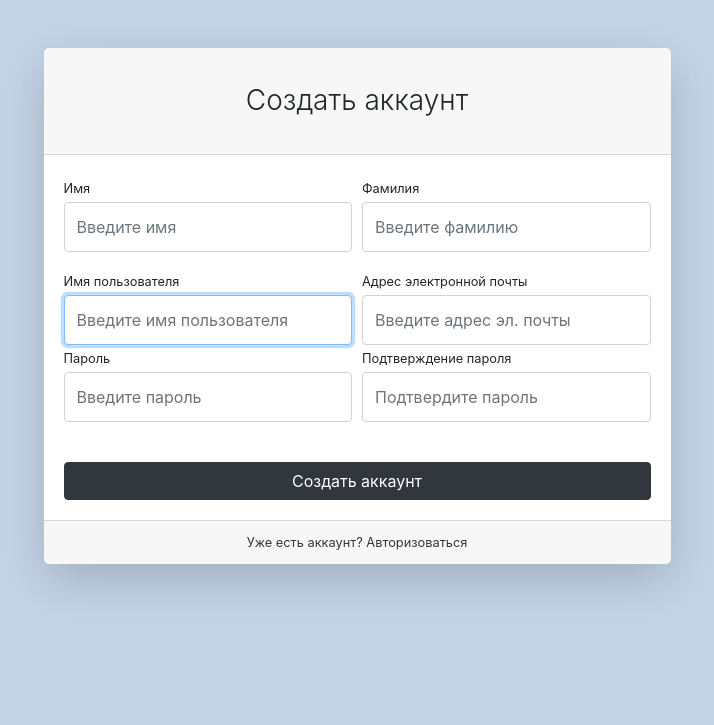
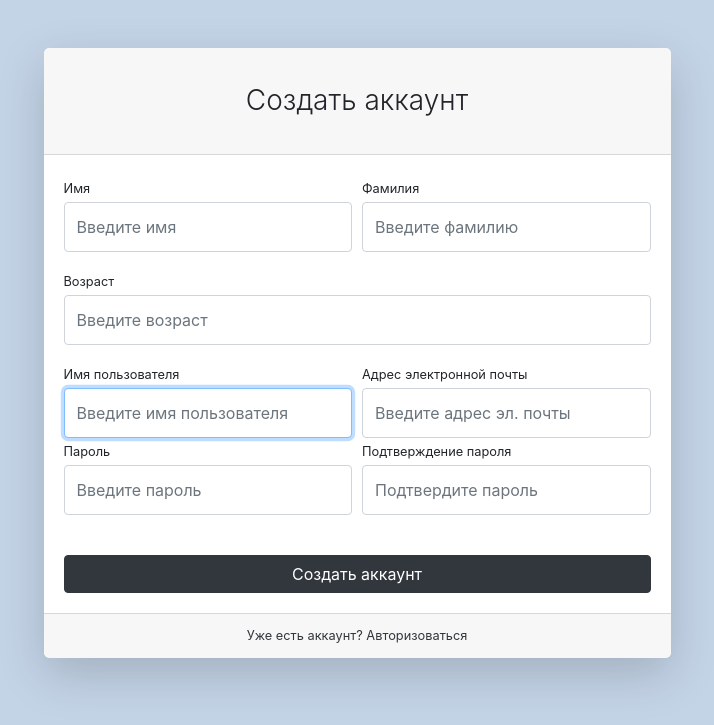
Before and after one commit to Valentin-Butorin/geekshop, a Django app: page /users/registration/ in a window 1280 px wide. Shown: the top 725 px of the page, without its empty margins (283-997 px from the left). Run offline with Django 3.2, Linux system fonts and the light colour scheme; some libraries are stand-ins or nearby versions.

Commit message:
added age field to user model

```diff
--- a/admins/forms.py
+++ b/admins/forms.py
@@ -10,7 +10,7 @@ class UserAdminRegistrationForm(UserRegistrationForm):
 
     class Meta:
         model = User
-        fields = ('username', 'email', 'image', 'first_name', 'last_name', 'password1', 'password2')
+        fields = ('username', 'email', 'image', 'first_name', 'last_name', 'age', 'password1', 'password2')
 
 
 class UserAdminProfileForm(UserProfileForm):
--- a/admins/templates/admins/admin-users-read.html
+++ b/admins/templates/admins/admin-users-read.html
@@ -15,6 +15,7 @@
                         <th>Имя пользователя</th>
                         <th>Имя</th>
                         <th>Фамилия</th>
+                        <th>Возраст</th>
                         <th>Адрес эл. почты</th>
                         <th>Персонал сайта</th>
                         <th>Активный</th>
@@ -25,6 +26,7 @@
                         <th>Имя пользователя</th>
                         <th>Имя</th>
                         <th>Фамилия</th>
+                        <th>Возраст</th>
                         <th>Адрес эл. почты</th>
                         <th>Персонал сайта</th>
                         <th>Активный</th>
@@ -40,6 +42,7 @@
                             </td>
                             <td>{{ user.first_name }}</td>
                             <td>{{ user.last_name }}</td>
+                            <td>{{ user.age }}</td>
                             <td>{{ user.email }}</td>
                             <td class="text-center">
                                 {% if user.is_staff %}
--- a/users/forms.py
+++ b/users/forms.py
@@ -26,6 +26,8 @@ class UserRegistrationForm(UserCreationForm):
         'class': 'form-control py-4', 'placeholder': 'Введите имя'}))
     last_name = forms.CharField(widget=forms.TextInput(attrs={
         'class': 'form-control py-4', 'placeholder': 'Введите фамилию'}))
+    age = forms.IntegerField(widget=forms.NumberInput(attrs={
+        'class': 'form-control py-4', 'placeholder': 'Введите возраст'}))
     password1 = forms.CharField(widget=forms.PasswordInput(attrs={
         'class': 'form-control py-4', 'placeholder': 'Введите пароль'}))
     password2 = forms.CharField(widget=forms.PasswordInput(attrs={
@@ -33,7 +35,7 @@ class UserRegistrationForm(UserCreationForm):
 
     class Meta:
         model = User
-        fields = ('username', 'email', 'first_name', 'last_name', 'password1', 'password2')
+        fields = ('username', 'email', 'first_name', 'last_name', 'age', 'password1', 'password2')
 
     def save(self, *args, **kwargs):
         user = super().save(*args, **kwargs)
@@ -49,8 +51,9 @@ class UserProfileForm(UserChangeForm):
     email = forms.CharField(widget=forms.EmailInput(attrs={'class': 'form-control py-4', 'readonly': True}))
     first_name = forms.CharField(widget=forms.TextInput(attrs={'class': 'form-control py-4'}))
     last_name = forms.CharField(widget=forms.TextInput(attrs={'class': 'form-control py-4'}))
+    age = forms.IntegerField(widget=forms.NumberInput(attrs={'class': 'form-control py-4'}))
     image = forms.ImageField(widget=forms.FileInput(attrs={'class': 'custom-file-input'}), required=False)
 
     class Meta:
         model = User
-        fields = ('username', 'email', 'first_name', 'last_name', 'image')
+        fields = ('username', 'email', 'first_name', 'last_name', 'age', 'image')
--- a/users/models.py
+++ b/users/models.py
@@ -10,6 +10,7 @@ from django.urls import reverse
 
 class User(AbstractUser):
     image = models.ImageField(upload_to='users_images', blank=True, null=True)
+    age = models.PositiveSmallIntegerField(default=18, verbose_name='Возраст')
 
     activation_key = models.CharField(max_length=128, blank=True, null=True)
     activation_key_expires = models.DateTimeField(blank=True, null=True)
--- a/users/templates/users/register.html
+++ b/users/templates/users/register.html
@@ -36,6 +36,14 @@
                                         <div class="form-group">
                                             <label class="small mb-1" for="{{ form.last_name.id_for_label }}">Фамилия</label>
                                             {{ form.last_name }}
+                                        </div>
+                                    </div>
+                                </div>
+                                <div class="form-row">
+                                    <div class="col-md-12">
+                                        <div class="form-group">
+                                            <label class="small mb-1" for=" {{ form.age.id_for_label }}">Возраст</label>
+                                            {{ form.age }}
                                         </div>
                                     </div>
                                 </div>
--- a/users/views.py
+++ b/users/views.py
@@ -97,7 +97,7 @@ class VerifyView(TemplateView):
 
         if user:
             if user.verify(email, activation_key):
-                auth.login(request, user)
+                auth.login(request, user, backend='django.contrib.auth.backends.ModelBackend')
                 response.context_data['user'] = user
 
         return response
```
Also changed, not shown: admins/templates/admins/admin-users-create.html (+8 -0 lines), admins/templates/admins/admin-users-update-delete.html (+8 -0 lines), users/templates/users/profile.html (+8 -0 lines).
